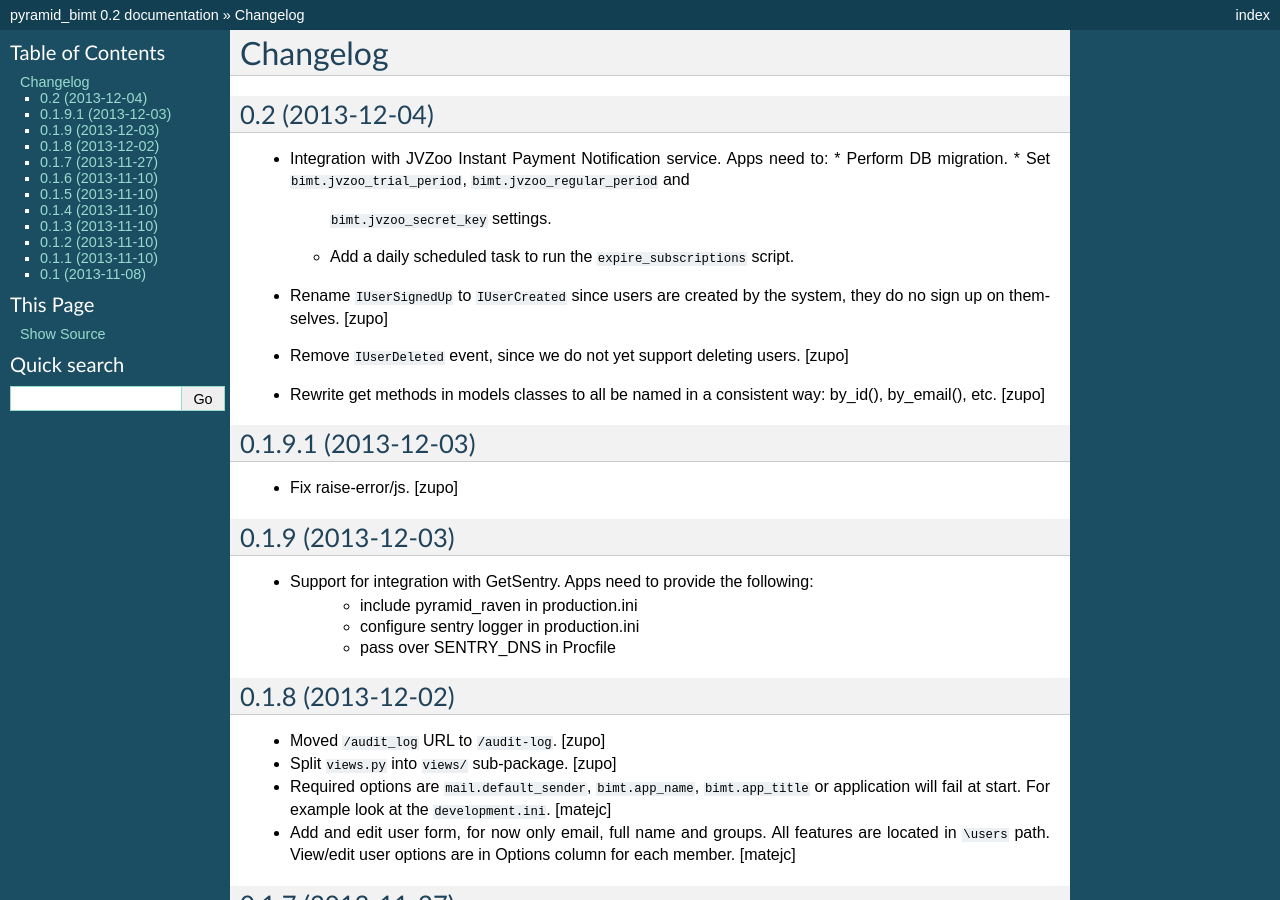
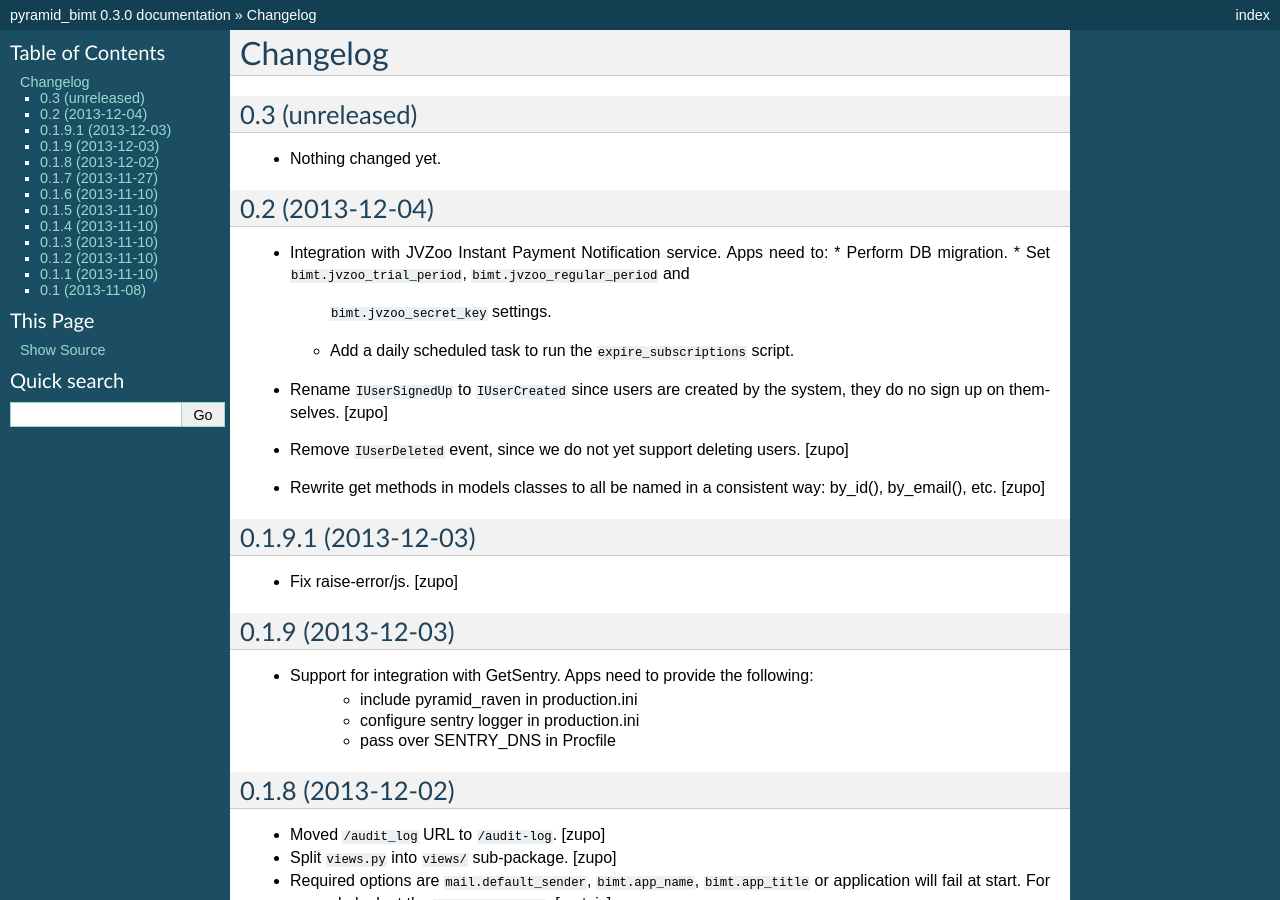
Before and after one commit to persho/pyramid_bimt, a Sphinx documentation site: the page built from docs/CHANGELOG.rst, in a window 1280 px wide and 900 px high. Built offline with Sphinx 7.4.7, drawn with Linux system fonts in a browser that asks for light colours; some of the changed text lies outside the part shown.

Commit message:
Back to development: 0.3

```diff
--- a/docs/CHANGELOG.rst
+++ b/docs/CHANGELOG.rst
@@ -2,6 +2,12 @@
 
 Changelog
 =========
+
+
+0.3 (unreleased)
+----------------
+
+- Nothing changed yet.
 
 
 0.2 (2013-12-04)
--- a/setup.py
+++ b/setup.py
@@ -18,7 +18,7 @@ long_description = \
 
 setup(
     name='pyramid_bimt',
-    version='0.2',
+    version='0.3.dev0',
     description='Base package for BIMT apps.',
     long_description=long_description,
     classifiers=[
```
Also changed, not shown: 1 other file.
